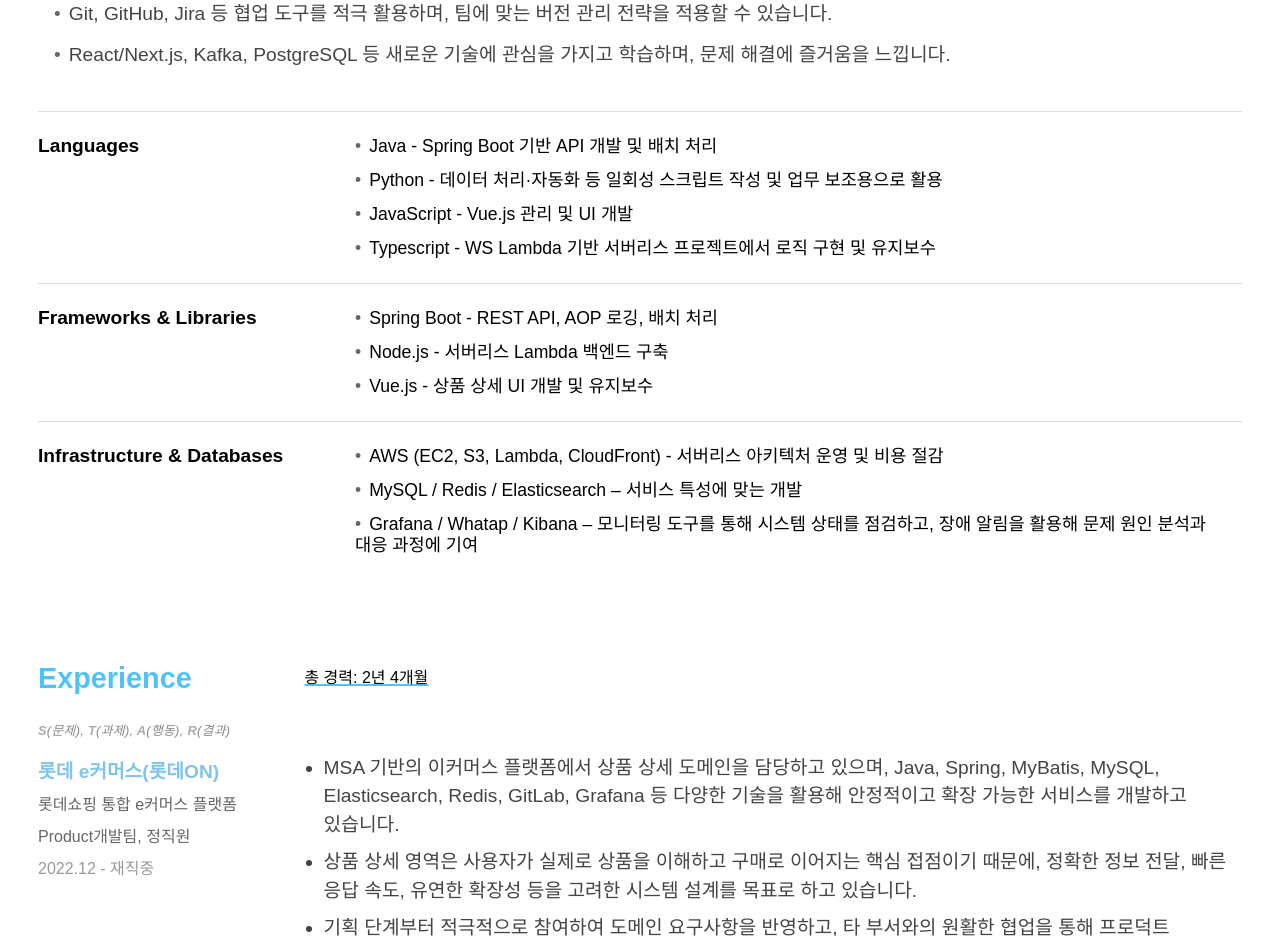
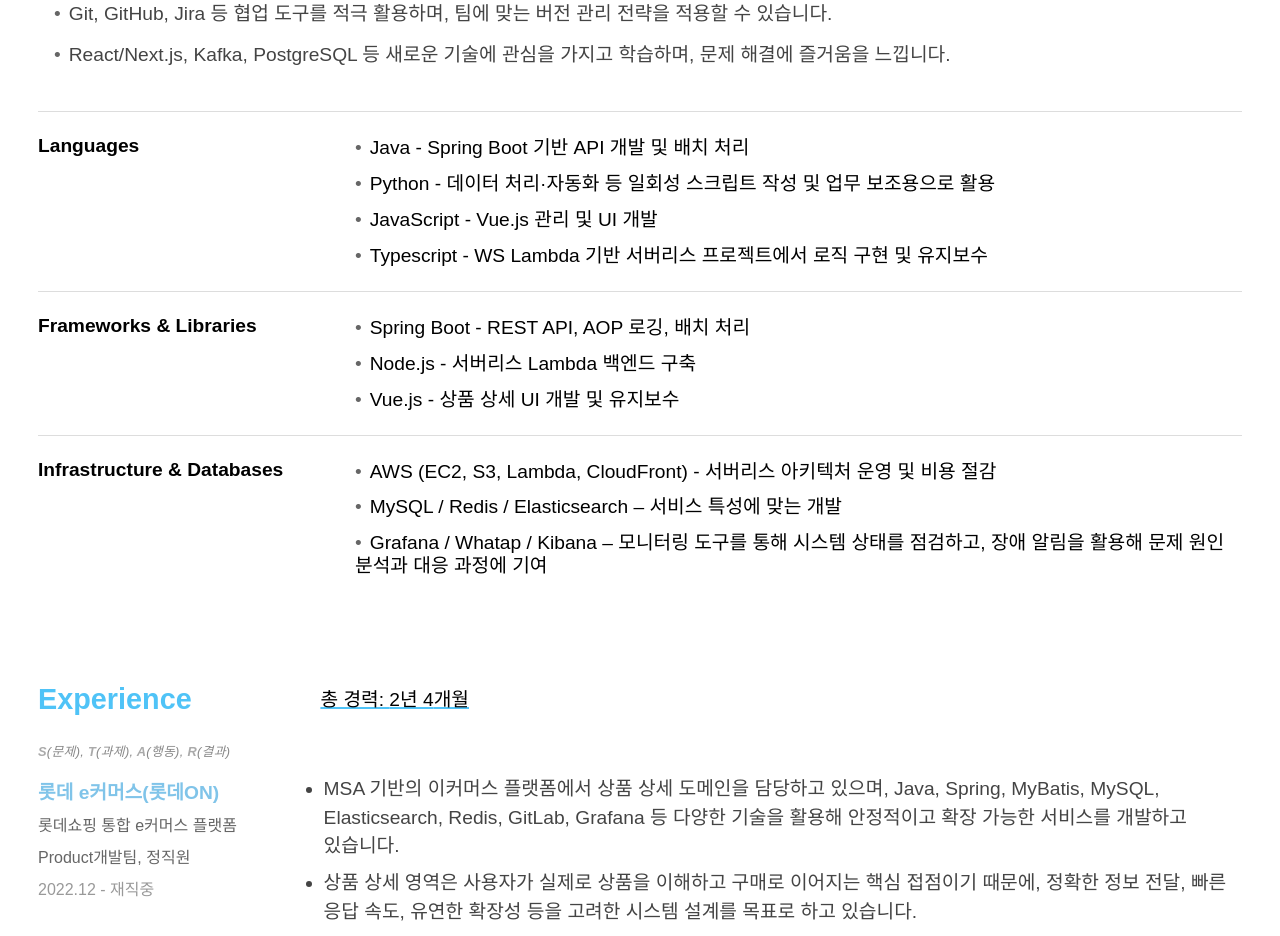
Before and after one commit to JiniEun/jini-log, a Next.js app: page /resume in a window 1280 px wide. Shown: the part 1080-2016 px from the top of the page. Built offline with nearby package versions, Linux system fonts and the light colour scheme.

Commit message:
fix: css 수정

```diff
--- a/src/components/resume/ExperienceContent.module.scss
+++ b/src/components/resume/ExperienceContent.module.scss
@@ -27,11 +27,12 @@
       width: 80%;
 
       .tag {
+        margin-left: 1rem;
         display: flex;
         align-items: center;
         line-height: 1.3;
         height: 100%;
-        font-size: 1rem;
+        font-size: 1.2rem;
         font-weight: 500;
         text-decoration-color: #4fc3f7;
         text-decoration-thickness: 2px;
--- a/src/components/resume/SkillContent.module.scss
+++ b/src/components/resume/SkillContent.module.scss
@@ -61,7 +61,7 @@
 
       li {
         list-style: none;
-        font-size: 1.1rem;
+        font-size: 1.2rem;
 
         &:before {
           content: '•';
```
